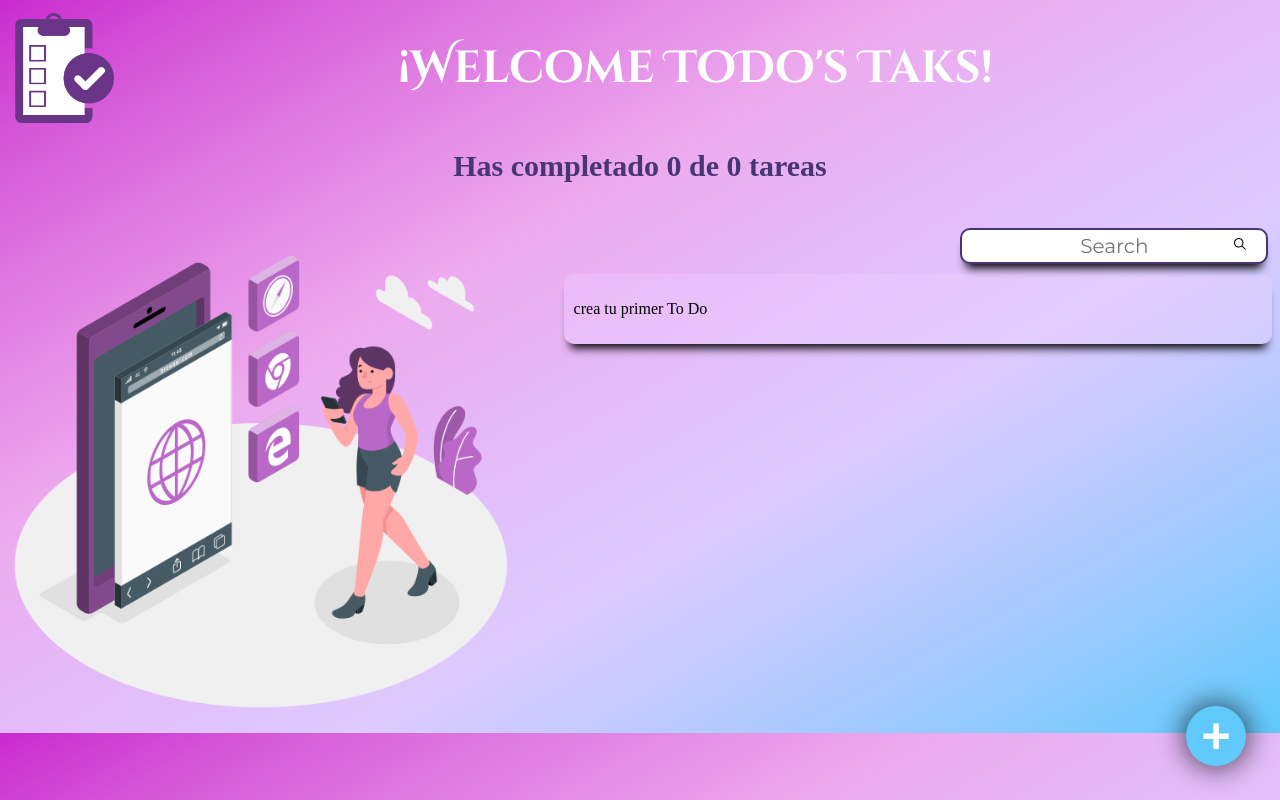
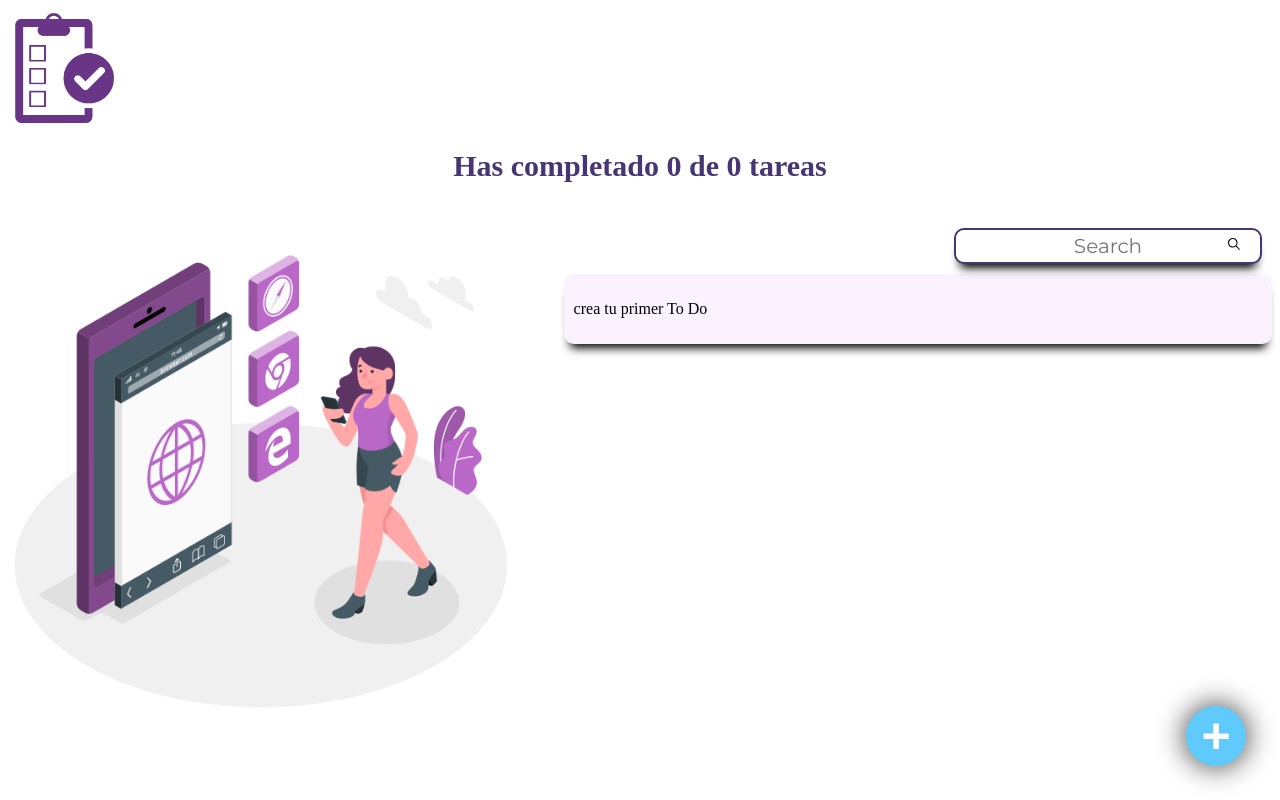
Before and after one commit to lis95/app-todo, a React (Create React App) app: page / in a window 1280 px wide. Built offline with nearby package versions, Linux system fonts and the light colour scheme.

Commit message:
deploy page

```diff
--- a/src/App.css
+++ b/src/App.css
@@ -1,11 +1,6 @@
 .App {
   text-align: center;
 }
-body {
- /* background-image: url("./img/fondo.jpg");*/
- background-image: linear-gradient(to right bottom, #ca2acf, #d454d7, #dd73df, #e58fe7, #edaaee, #e6b5f6, #e1c0fb, #ddcaff, #c4caff, #a7caff, #85caff, #5fcafb);
- }
-
 .App-logo {
   height: 40vmin;
   pointer-events: none;
--- a/src/index.css
+++ b/src/index.css
@@ -1,3 +1,7 @@
+html {
+     height: 100vh;
+    background-image: linear-gradient(to right bottom,#ca2acf,#d454d7,#dd73df,#e58fe7,#edaaee,#e6b5f6,#e1c0fb,#ddcaff,#c4caff,#a7caff,#85caff,#5fcafb);
+}
 body {
   margin: 0;
   font-family: -apple-system, BlinkMacSystemFont, 'Segoe UI', 'Roboto', 'Oxygen',
--- a/src/styles/ToDoSearch.css
+++ b/src/styles/ToDoSearch.css
@@ -2,7 +2,6 @@
     display: flex;
     justify-content: end;
     position: relative;
-    left: .5%;
 }
 .ToDoSearch svg {
     z-index: 9999;
```
